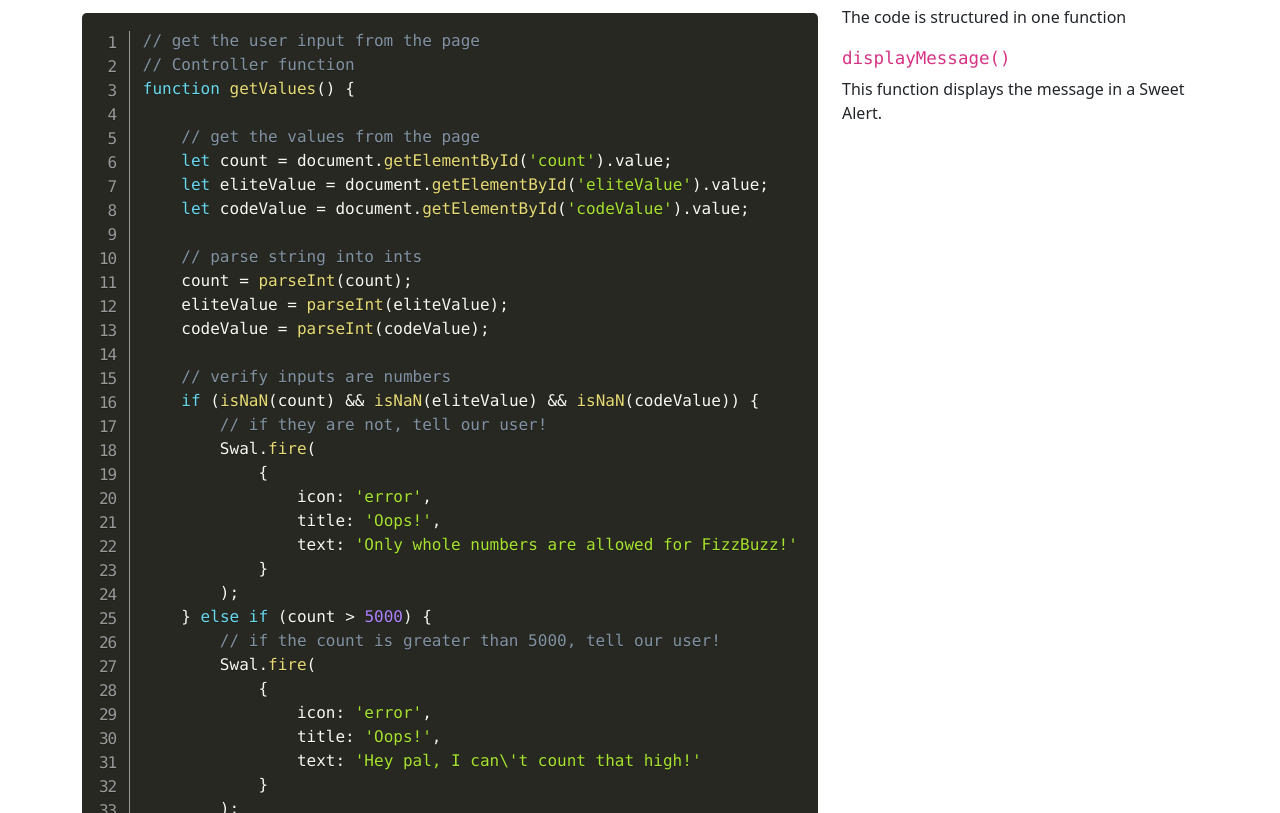
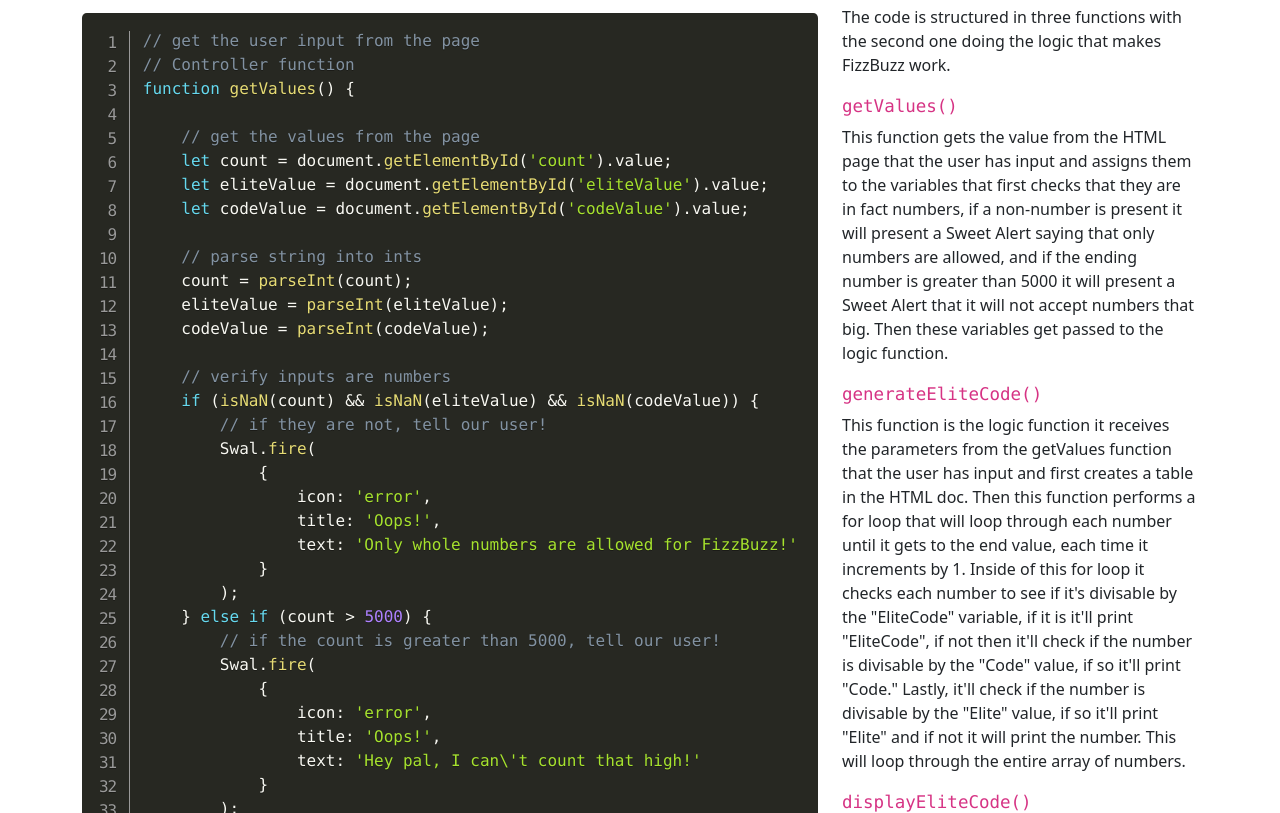
Before and after one commit to ryanpenley/FizzBuzz, a plain HTML site: page code.html in a window 1280 px wide. Shown: the part 139-952 px from the top of the page. Drawn offline with nearby package versions, Linux system fonts and the light colour scheme.

Commit message:
did code writeup

```diff
--- a/code.html
+++ b/code.html
@@ -169,9 +169,27 @@
                 </div>
                 <!-- Code Description -->
                 <div class="col-12 col-lg-4">
-                    <p>The code is structured in one function</p>
-                    <h5><code>displayMessage()</code></h5>
-                    <p>This function displays the message in a Sweet Alert.</p>
+                    <p>The code is structured in three functions with the second one doing the logic that makes FizzBuzz
+                        work.</p>
+                    <h5><code>getValues()</code></h5>
+                    <p>This function gets the value from the HTML page that the user has input and assigns them to the variables that
+                        first checks that they are in fact numbers, if a non-number is present it will present a Sweet Alert saying that only numbers are allowed,
+                        and if the ending number is greater than 5000 it will present a Sweet Alert that it will not accept numbers that big.
+                        Then these variables get passed to the logic function.
+                    </p>
+                    <h5><code>generateEliteCode()</code></h5>
+                    <p>This function is the logic function it receives the parameters from the getValues function that
+                        the user has input and first creates a table in the HTML doc. Then this function performs a for
+                        loop that will loop through each number until it gets to the end value, each time it increments
+                        by 1. Inside of this for loop it checks each number to see if it's divisable by the "EliteCode"
+                        variable, if it is it'll print "EliteCode", if not then it'll check if the number is divisable
+                        by the "Code" value, if so it'll print "Code." Lastly, it'll check if the number is divisable by
+                        the "Elite" value, if so it'll print "Elite" and if not it will print the number.
+                        This will loop through the entire array of numbers.
+                    </p>
+                    <h5><code>displayEliteCode()</code></h5>
+                    <p>This function is the display function it receives the parameter "arr" from the getValues function then displays the results in the HTML table.
+                    </p>
                 </div>
             </div>
         </main>
@@ -186,9 +204,12 @@
                         <img src="/img/RPWhite logo - no background.svg" height="60">
                     </div>
                     <div class="col text-center text-lg-center">
-                        <a href="https://www.linkedin.com/in/ryan-penley-459892102/" target="_blank" class="socialicons"><i class="bi bi-linkedin"></i></a>
-                        <a href="https://twitter.com/ryanpenleydev" target="_blank" class="socialicons"><i class="bi bi-twitter"></i></a>
-                        <a href="https://github.com/ryanpenley?tab=repositories" target="_blank" class="socialicons"><i class="bi bi-github"></i></a>
+                        <a href="https://www.linkedin.com/in/ryan-penley-459892102/" target="_blank"
+                            class="socialicons"><i class="bi bi-linkedin"></i></a>
+                        <a href="https://twitter.com/ryanpenleydev" target="_blank" class="socialicons"><i
+                                class="bi bi-twitter"></i></a>
+                        <a href="https://github.com/ryanpenley?tab=repositories" target="_blank" class="socialicons"><i
+                                class="bi bi-github"></i></a>
                     </div>
                 </div>
             </div>
```
